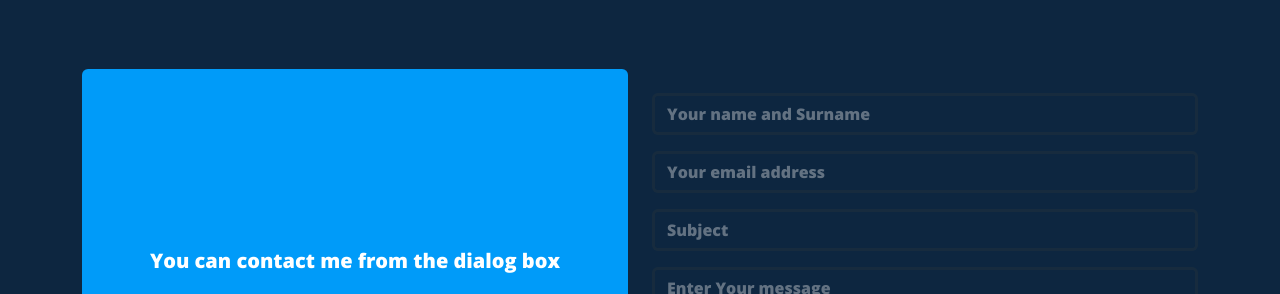
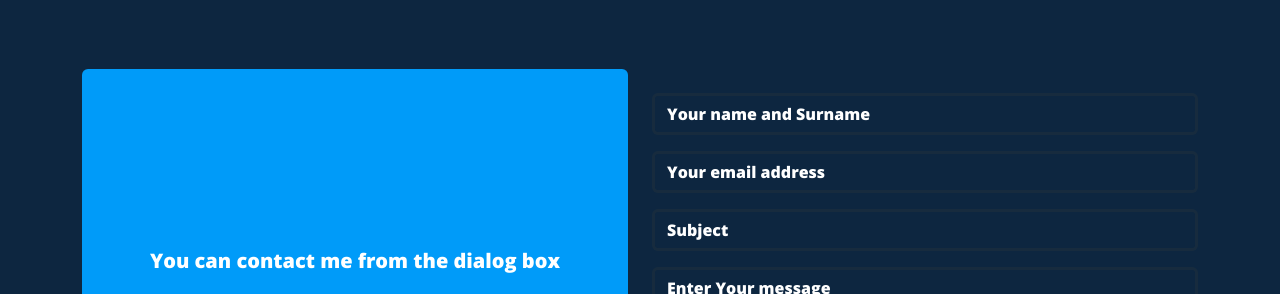
Before and after one commit to ssdiagne1/samba_porftolio, a website: page index.html in a window 1280 px wide. Shown: the part 4430-4724 px from the top of the page. Drawn offline with nearby package versions, Linux system fonts and the light colour scheme.

Commit message:
omega_version_9.1

```diff
--- a/style.css
+++ b/style.css
@@ -224,13 +224,13 @@ section{
 }
 
 form input, textarea{
-    color: var(--textColor);
     background-color: var(--primaryColor)!important;
     border: 3px solid var(--gray)!important;
+    -webkit-text-fill-color: #fff;
 }
 
 .form-control::placeholder{
-    color: rgba(231, 230, 230, 0.4);
+    color: rgba(231, 230, 230, 0.945);
 }
 
 @media screen and (max-width:974px){
```
